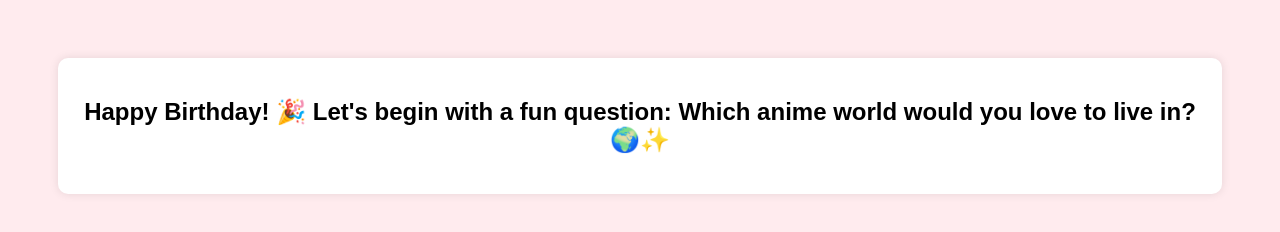
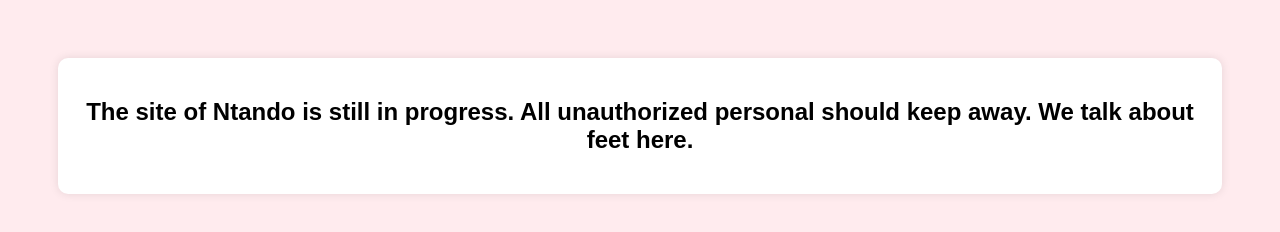
Before and after one commit to Ike-chd/Ntando, a plain HTML site: page index.html in a window 1280 px wide. Drawn offline with Linux system fonts and the light colour scheme.

Commit message:
Update index.html

```diff
--- a/index.html
+++ b/index.html
@@ -42,7 +42,7 @@
     <script>
         const questions = [
             {
-                text: "Happy Birthday! 🎉 Let's begin with a fun question: Which anime world would you love to live in? 🌍✨",
+                text: "The site of Ntando is still in progress. All unauthorized personal should keep away. We talk about feet here.",
                 options: { "Isekai": 1, "Shonen": 2, "Mystical": 3 }
             },
             {
```
